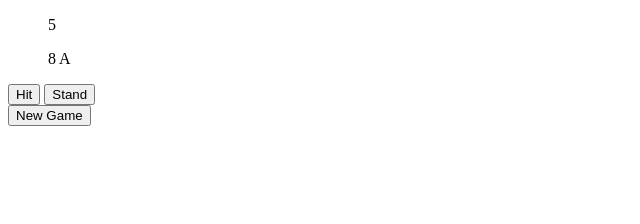
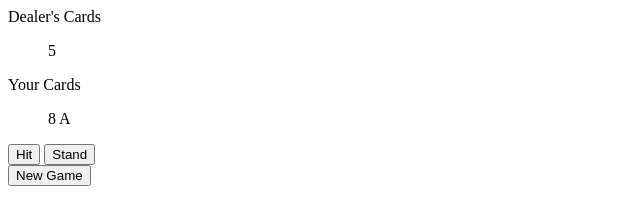
Before and after one commit to samanthasheadavis/es6BlackJack, a plain HTML site: page index.html in a window 1280 px wide. Shown: the whole page, without its empty margins (0-640 px from the left). Drawn offline with Linux system fonts and the light colour scheme.

Commit message:
added designation of dealer cards and player cards

```diff
--- a/index.html
+++ b/index.html
@@ -5,7 +5,9 @@
 <body>
   <section>
 
+  <p>Dealer's Cards</p>
   <figure id='dealerCards'>(no cards)</figure>
+  <p>Your Cards</p>
   <figure id='cards'>(no cards)</figure>
 
   <aside>
```
